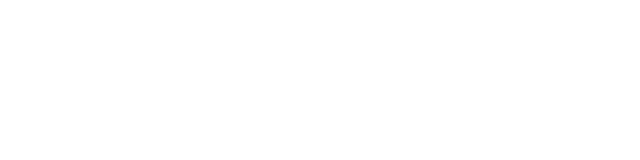
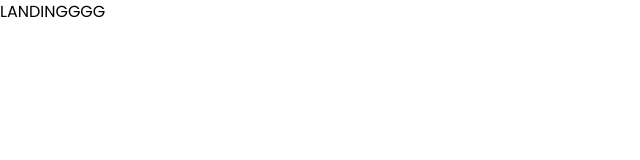
Before and after one commit to PberuKatwa/sauti-frontend, a React (Vite) app: page / in a window 1280 px wide. Before the commit this address had no page. Shown: the top 160 px of the page, without its empty margins (0-640 px from the left). Built offline with nearby package versions, Linux system fonts and the light colour scheme.

Commit message:
Upgrades v2:added landing page

```diff
--- a/src/App.tsx
+++ b/src/App.tsx
@@ -9,6 +9,7 @@
 import Home from "./pages/Home";
 import Orders from "./pages/Orders";
 import Profile from "./pages/Profile";
+import Landing from "./pages/Landing";
 
 function AppContent() {
   return (
@@ -25,6 +26,7 @@
         pauseOnHover
       />
       <Routes>
+        <Route path="" element={<Landing />} />
         <Route path="/test" element={<Test />} />
         <Route path="/login" element={<LoginPage />} />
         <Route path="/sidebar" element={<Sidebar />} />
--- /dev/null
+++ b/src/pages/Landing.tsx
@@ -0,0 +1,5 @@
+export default function Landing() {
+  return (
+    <h1>LANDINGGGG</h1>
+  )
+}
```
Also changed, not shown: src/pages/LoginPage.tsx (+0 -17 lines).
